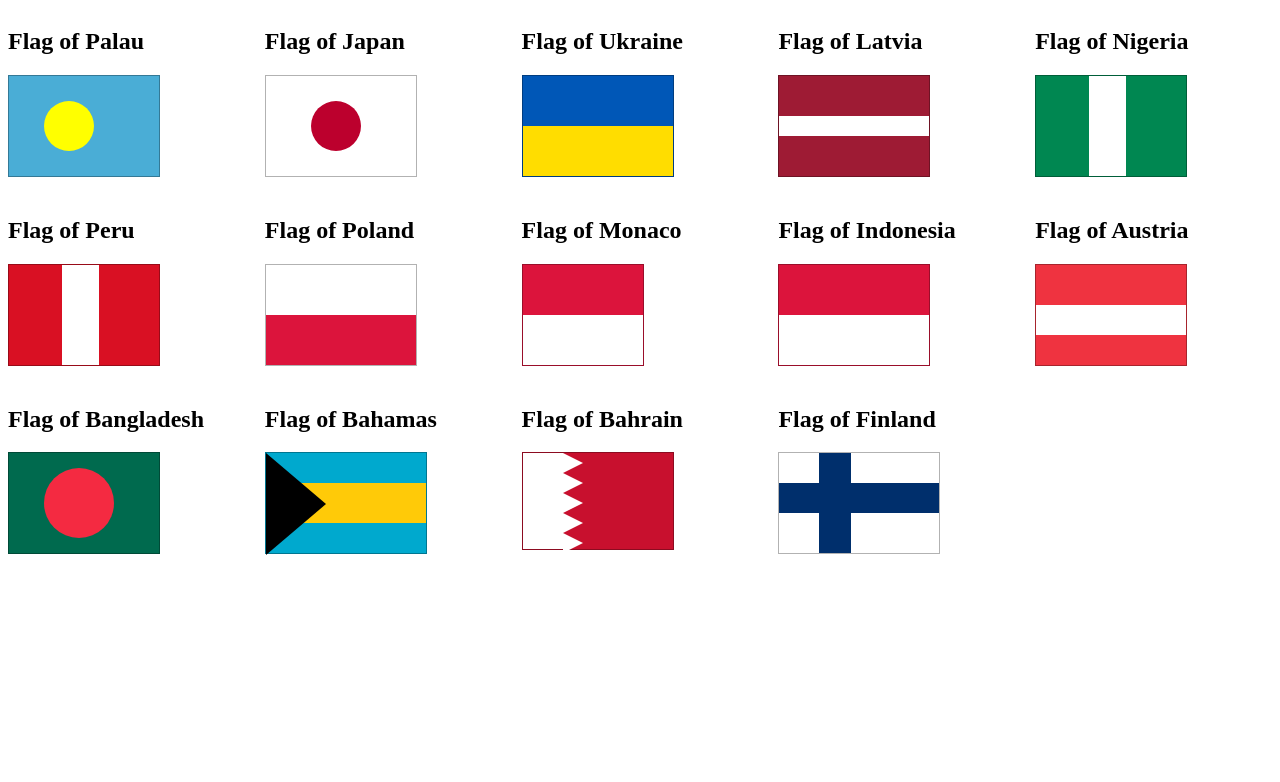
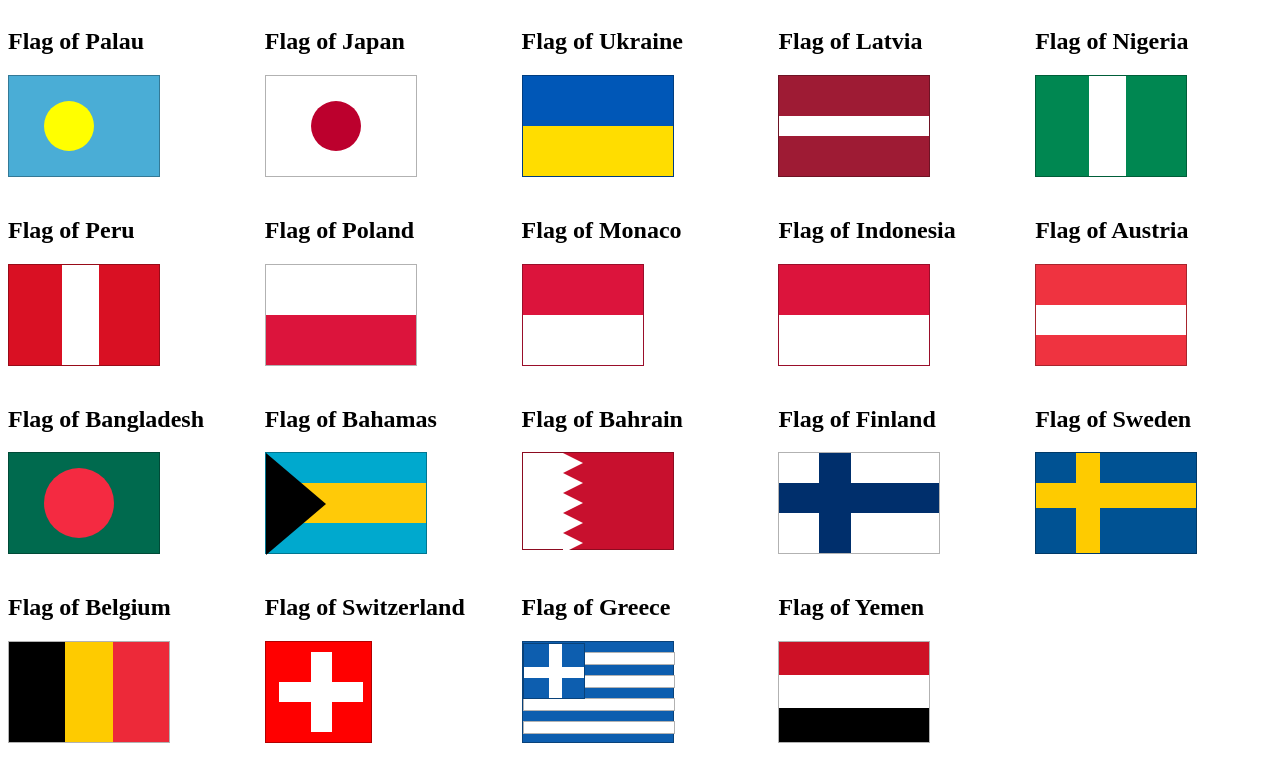
Before and after one commit to Adwaith-753/FlagProject, a plain HTML site: page index.html in a window 1280 px wide. Drawn offline with Linux system fonts and the light colour scheme.

Commit message:
Update index.html

```diff
--- a/index.html
+++ b/index.html
@@ -111,6 +111,53 @@
           <div class="up_to_down"></div>
         </div>
       </div>
+      <div class="flag">
+        <h2>Flag of Sweden</h2>
+        <div class="flag_sweden">
+          <div class="left_to_right"></div>
+          <div class="up_to_down"></div>
+        </div>
+      </div>
+
+      <div class="flag">
+        <h2>Flag of Belgium</h2>
+        <div class="flag_belgium">
+          <div class="left"></div>
+          <div class="middle"></div>
+          <div class="right"></div>
+        </div>
+      </div>
+
+      <div class="flag">
+        <h2>Flag of Switzerland</h2>
+        <div class="flag_switzerland">
+          <div class="horizontal"></div>
+          <div class="vertical"></div>
+        </div>
+      </div>
+
+      <div class="flag">
+        <h2>Flag of Greece</h2>
+        <div class="flag_greece">
+          <div class="line"></div>
+          <div class="line"></div>
+          <div class="line"></div>
+          <div class="line"></div>
+          <div>
+            <div class="horizontal"></div>
+            <div class="vertical"></div>
+          </div>
+        </div>
+      </div>
+
+      <div class="flag">
+        <h2>Flag of Yemen</h2>
+        <div class="flag_yemen">
+          <div class="top"></div>
+          <div class="middle"></div>
+          <div class="bottom"></div>
+        </div>
+      </div>
     </div>
   </body>
 </html>
```
